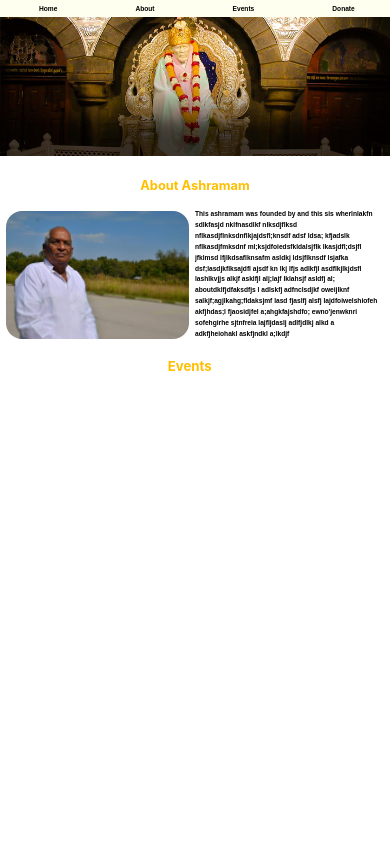
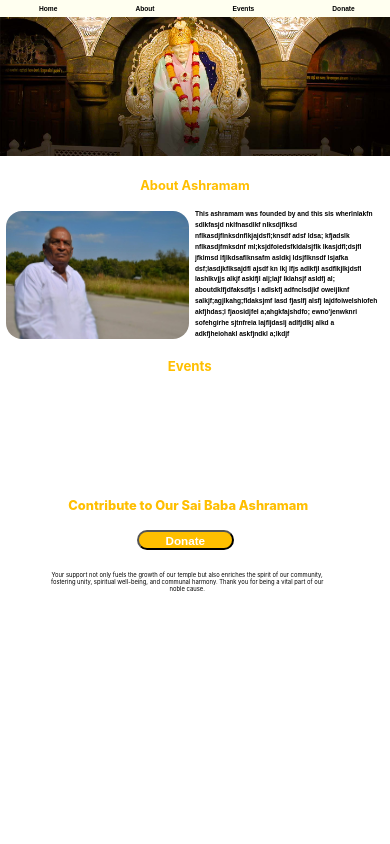
Before and after one commit to Ani2nem/Ashramam, a React (Create React App) app: page / in a window 390 px wide. Shown: the top 844 px of the page. Built offline with nearby package versions, Linux system fonts and the light colour scheme.

Commit message:
made Donate section responsive to mobile

```diff
--- a/src/Donate/Donate.css
+++ b/src/Donate/Donate.css
@@ -1,14 +1,14 @@
 .donate-button{
     position: absolute;
-    top: 123rem;
+    top: 136vw;
     left: 35%;
     background-color:rgb(255,191,0);
     color: white;
     text-align: center;
     font-weight: bold;
-    font-size: 3rem;
-    width: 25rem;
-    height: 5rem;
+    font-size: 3vw;
+    width: 25vw;
+    height: 5vw;
     border-radius: 10px;
 }
 .donate-button:hover{
@@ -19,22 +19,22 @@
 }
 .donation-title{
     position: absolute;
-    top: 114rem;
-    left: 30%;
+    top: 125vw;
+    left: 17.5%;
     font-weight: 800;
     color: black;
-    font-size: 45px;
+    font-size: 3.3vw;
     color: rgb(255,191,0);
 }
 
 .donation-message{
     color:black;
     position: absolute;
-    top: 132rem;
-    left: 150px;
-    max-width: 70rem;
+    top: 145vw;
+    left: 13vw;
+    max-width: 70vw;
     text-align: center;
-    font-size: 24px;
+    font-size: 1.5vw;
     color: black;
 
 }
--- a/src/Donate/Donate.js
+++ b/src/Donate/Donate.js
@@ -4,7 +4,7 @@
 const Donate = () =>{
     return (
         <section className='donate-section'>
-            <h1 id="Donate" className='donation-title'>Contribute to Our Sai Baba</h1>
+            <h1 id="Donate" className='donation-title'>Contribute to Our Sai Baba Ashramam</h1>
             <button className='donate-button'>Donate</button>
             <p className='donation-message'>Your support not only fuels the growth of our temple but also enriches the
                 spirit of our community, fostering unity, spiritual well-being, and communal harmony.
```
